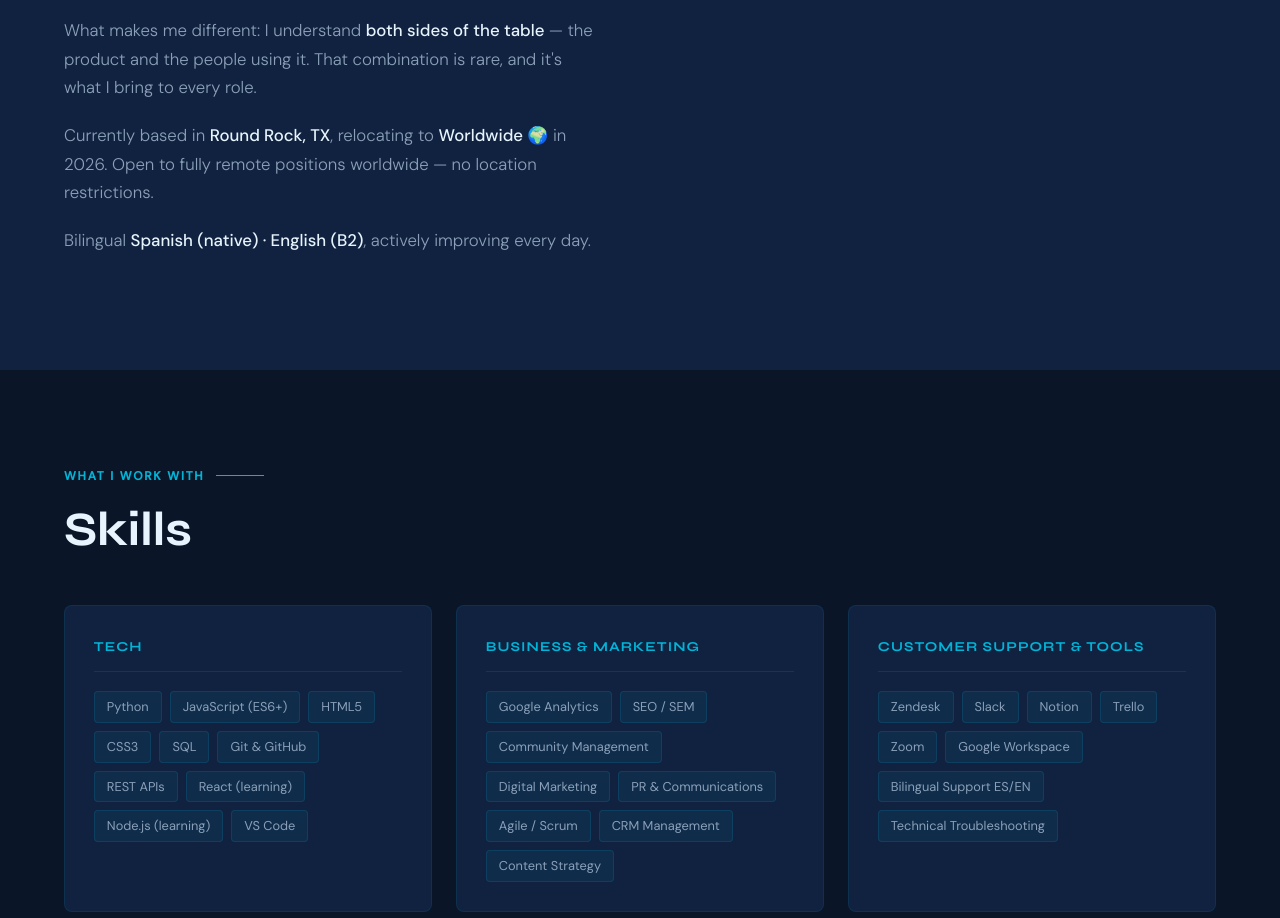
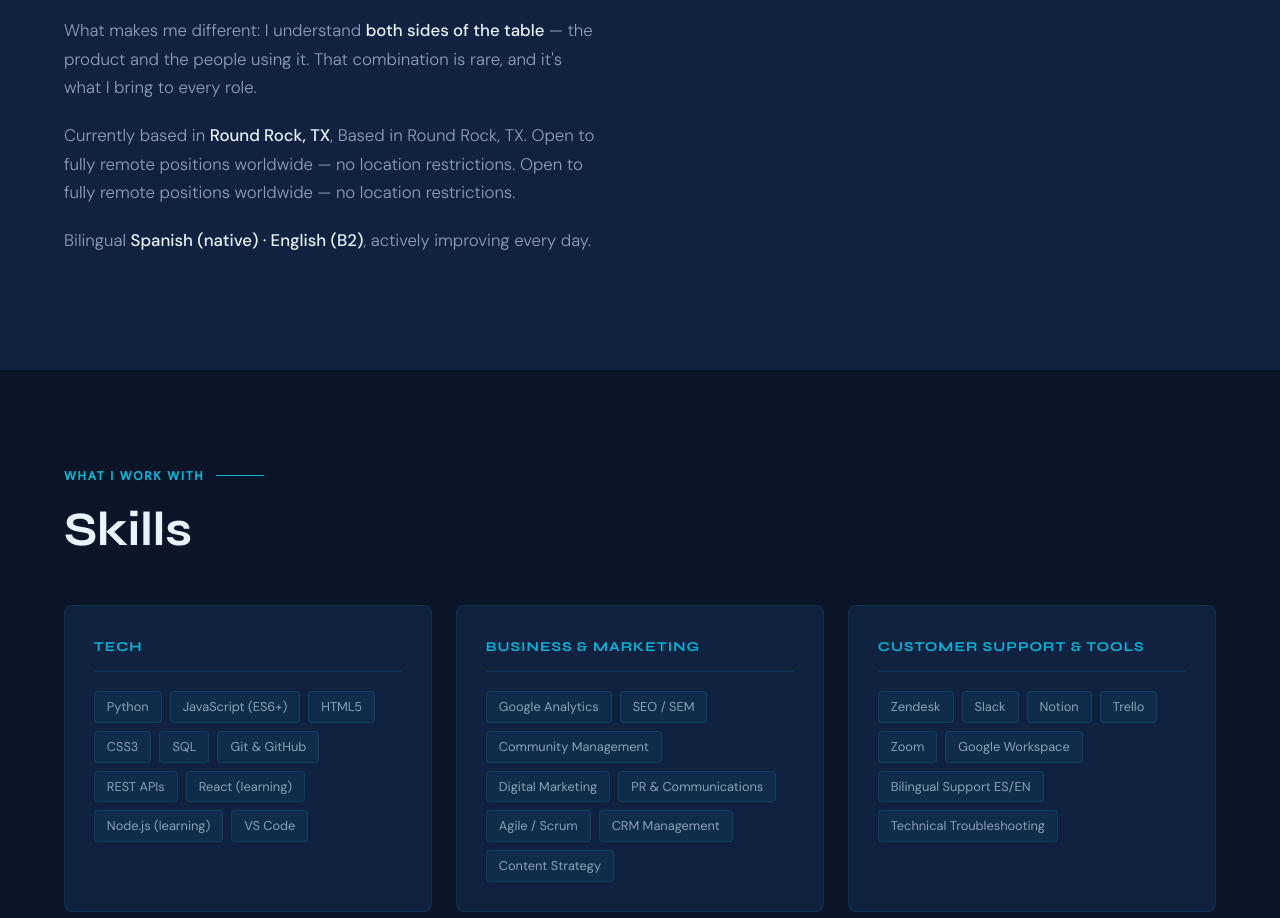
Before and after one commit to dasolers/portfolio-website, a plain HTML site: page index.html in a window 1280 px wide. Shown: the part 1366-2284 px from the top of the page. Drawn offline with Linux system fonts and the light colour scheme.

Commit message:
Update index.html

```diff
--- a/index.html
+++ b/index.html
@@ -138,7 +138,7 @@
         <h2>Tech skills meet<br/>real-world experience</h2>
         <p>I'm a <strong>Software Engineering graduate</strong> from Politécnico Grancolombiano with a background that goes far beyond code. Over 10 years, I've managed international accounts, led multicultural teams, and driven measurable results for global brands.</p>
         <p>What makes me different: I understand <strong>both sides of the table</strong> — the product and the people using it. That combination is rare, and it's what I bring to every role.</p>
-        <p>Currently based in <strong>Round Rock, TX</strong>, relocating to <strong>Worldwide 🌍</strong> in 2026. Open to fully remote positions worldwide — no location restrictions.</p>
+        <p>Currently based in <strong>Round Rock, TX</strong>, Based in Round Rock, TX. Open to fully remote positions worldwide — no location restrictions. Open to fully remote positions worldwide — no location restrictions.</p>
         <p>Bilingual <strong>Spanish (native) · English (B2)</strong>, actively improving every day.</p>
       </div>
       <div class="about-stats">
```
